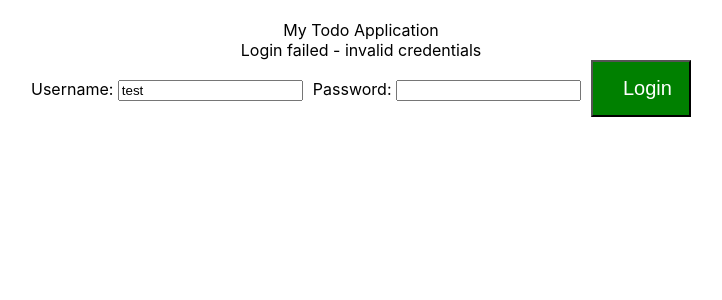
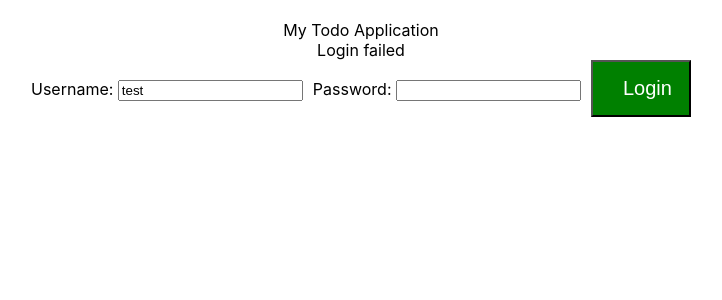
Before and after one commit to AlexanderNissen/todo-app-full-stack, a React (Create React App) app: page / in a window 1280 px wide. Both pictures are taken after a click on the button "Login". Shown: the top 300 px of the page, without its empty margins (279-1001 px from the left). Built offline with nearby package versions, Linux system fonts and the light colour scheme.

Commit message:
S4S06 - Conditional rendering with &&-operator and React JSX

```diff
--- a/src/components/todo/LoginComponent.jsx
+++ b/src/components/todo/LoginComponent.jsx
@@ -19,8 +19,8 @@ class LoginComponent extends Component {
     return(
       <div>
         {/* If this.state.loginFailed is true, we call the ShowLoginFailedMessage function */}
-        <ShowLoginFailedMessage loginFailed={this.state.hasLoginFailed} />
-        <ShowLoginSuccessMessage loginSucceeded={this.state.showSuccessMessage} />
+        {this.state.hasLoginFailed && <div>Login failed</div>}
+        {this.state.showSuccessMessage && <div>Login successful</div>}
         Username: <input type="text" name="username" value={this.state.username} onChange={this.handleChange}/>
         Password: <input type="password" name="password" value={this.state.password} onChange={this.handleChange}/>
         <button onClick={this.loginClicked}>Login</button>
@@ -55,18 +55,4 @@ class LoginComponent extends Component {
   }
 }
 
-function ShowLoginFailedMessage(props) {
-  if(props.loginFailed) {
-    return <div>Login failed - invalid credentials</div>;
-  }
-  return null;
-}
-
-function ShowLoginSuccessMessage(props) {
-  if(props.loginSucceeded) {
-    return <div>Login successful</div>;
-  }
-  return null;
-}
-
 export default LoginComponent;
```
Also changed, not shown: notes/dev_notes.txt (added).
